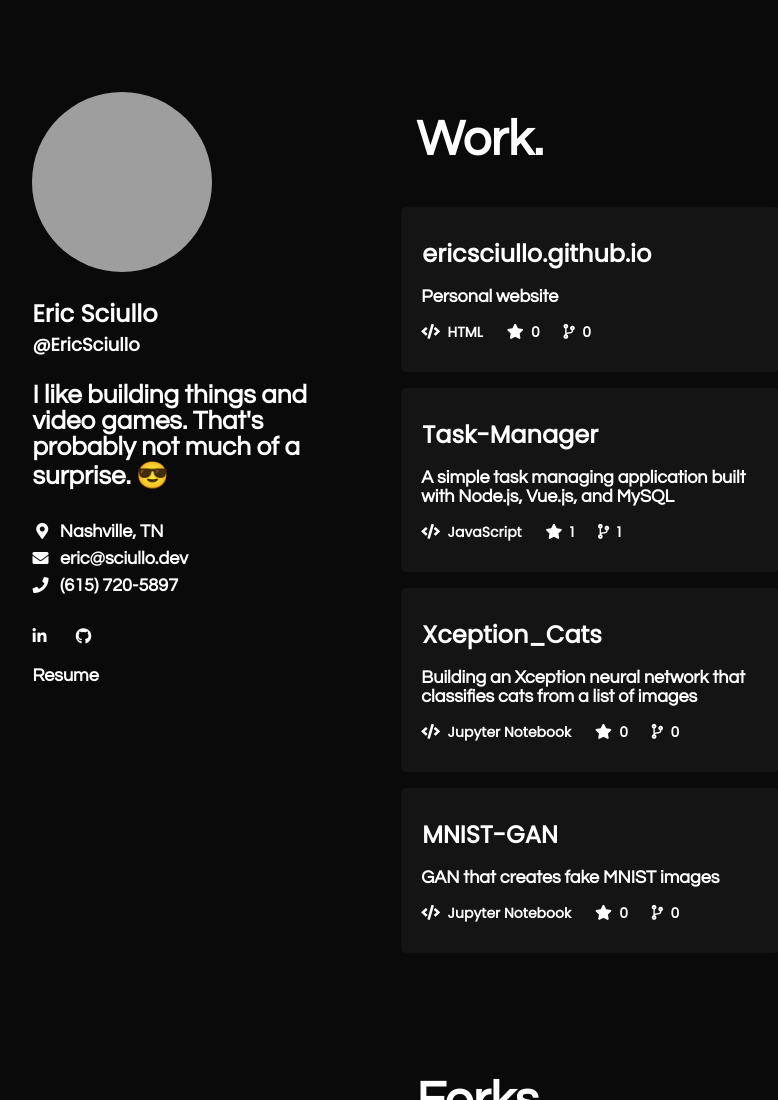
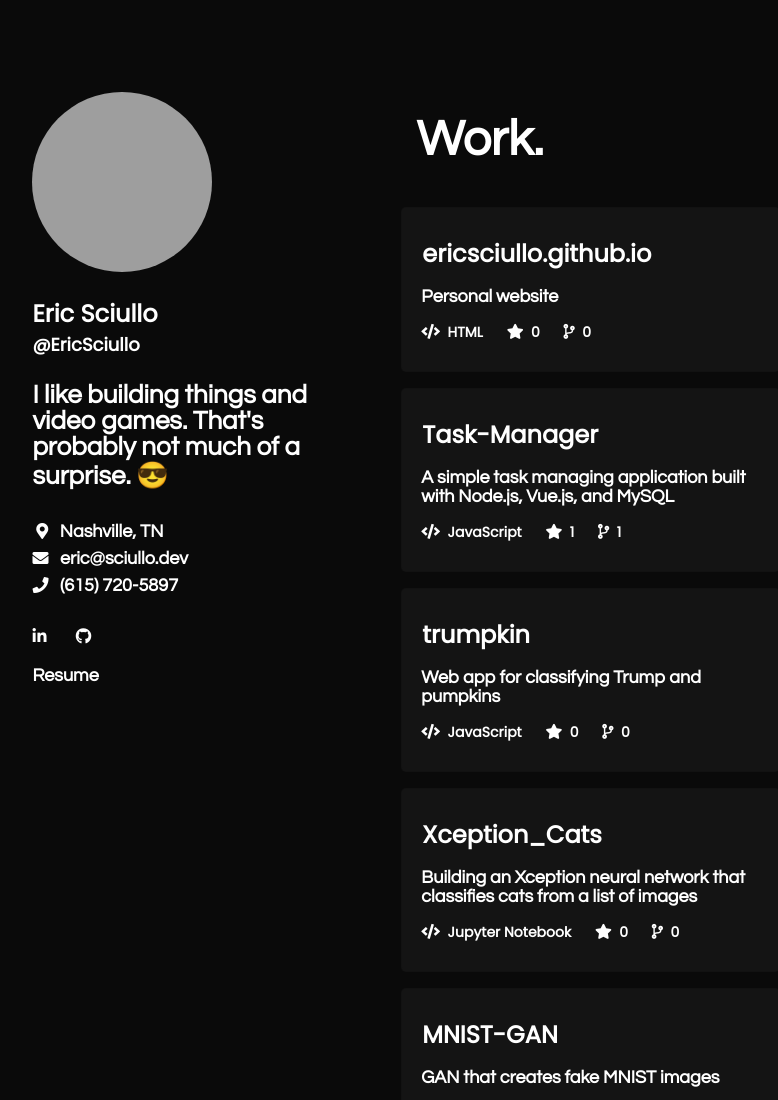
Before and after one commit to EricSciullo/ericsciullo.github.io, a plain HTML site: page index.html in a window 1280 px wide. Shown: the top 1100 px of the page, without its empty margins (6-784 px from the left). Drawn offline with nearby package versions, Linux system fonts and the light colour scheme; no server answers; grey boxes are pictures that could not be loaded; a script that the page names is missing.

Commit message:
updating work list

```diff
--- a/index.html
+++ b/index.html
@@ -59,6 +59,19 @@
                             </div>
                         </section>
                         </a>
+                        <a href="https://sciullo.dev/trumpkin" target="_blank">
+                          <section>
+                              <div class="section_title">trumpkin</div>
+                              <div class="about_section">
+                              <span style="display:block;">Web app for classifying Trump and pumpkins</span>
+                              </div>
+                              <div class="bottom_section">
+                                  <span style="display:inline-block;"><i class="fas fa-code"></i>&nbsp; JavaScript</span>
+                                  <span><i class="fas fa-star"></i>&nbsp; 0</span>
+                                  <span><i class="fas fa-code-branch"></i>&nbsp; 0</span>
+                              </div>
+                          </section>
+                          </a>
                         <a href="https://github.com/EricSciullo/Xception_Cats" target="_blank">
                         <section>
                             <div class="section_title">Xception_Cats</div>
```
Also changed, not shown: trumpkin/index.html (+2 -0 lines).
